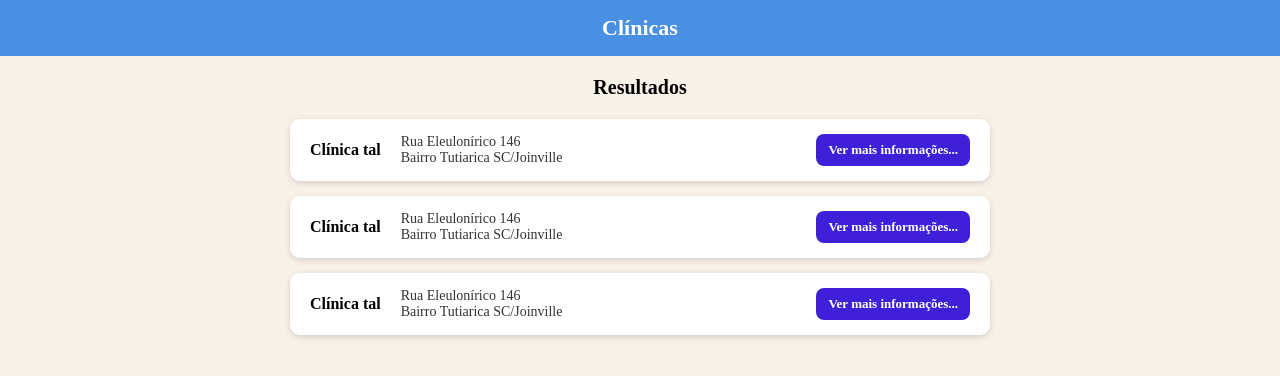
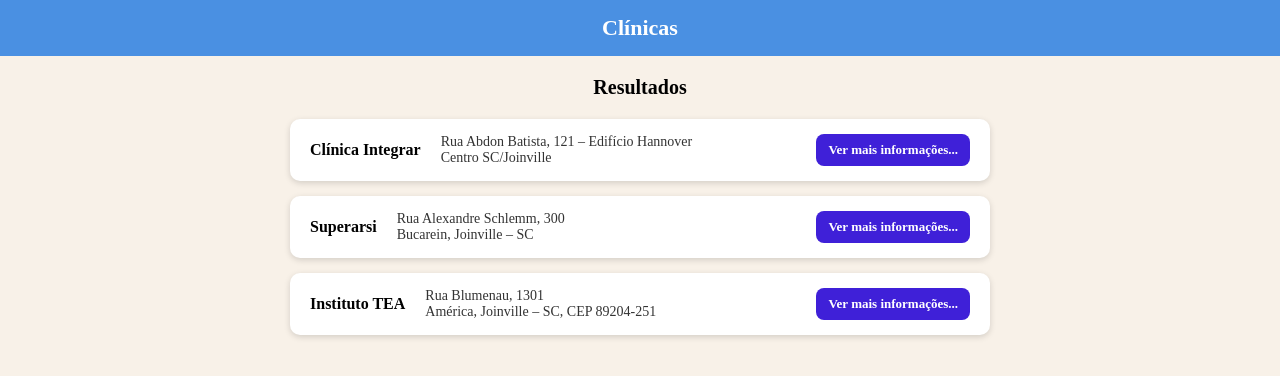
Before and after one commit to vicctwr-star/Feelfreeprojeto, a website: page pages/clinicas.html in a window 1280 px wide. Drawn offline with Linux system fonts and the light colour scheme; a web font is replaced by a local one.

Commit message:
alterei o nome e endereço das clinicas

```diff
--- a/pages/clinicas.html
+++ b/pages/clinicas.html
@@ -1,38 +1,39 @@
 <!DOCTYPE html>
 <html lang="pt-BR">
   <head>
-  <link rel= "stylesheet" href="../assets/styles/clinicas.css">
+    <link rel="stylesheet" href="../assets/styles/clinicas.css" />
     <link rel="stylesheet" href="../assets/styles/global.css" />
-  <meta charset="UTF-8">
-  <meta name="viewport" content="width=device-width, initial-scale=1.0">
+    <meta charset="UTF-8" />
+    <meta name="viewport" content="width=device-width, initial-scale=1.0" />
     <title>Clínicas</title>
   </head>
   <body>
-
-  <header>
-    Clínicas
-
-  </header>
+    <header>Clínicas</header>
 
     <h2>Resultados</h2>
 
     <div class="clinica">
-    <div class="nome">Clínica tal</div>
-    <div class="endereco">Rua Eleulonírico 146<br>Bairro Tutiarica SC/Joinville</div>
+      <div class="nome">Clínica Integrar</div>
+      <div class="endereco">
+        Rua Abdon Batista, 121 – Edifício Hannover<br />Centro SC/Joinville
+      </div>
       <a href="#">Ver mais informações...</a>
     </div>
 
     <div class="clinica">
-    <div class="nome">Clínica tal</div>
-    <div class="endereco">Rua Eleulonírico 146<br>Bairro Tutiarica SC/Joinville</div>
+      <div class="nome">Superarsi</div>
+      <div class="endereco">
+        Rua Alexandre Schlemm, 300<br />Bucarein, Joinville – SC
+      </div>
       <a href="#">Ver mais informações...</a>
     </div>
 
     <div class="clinica">
-    <div class="nome">Clínica tal</div>
-    <div class="endereco">Rua Eleulonírico 146<br>Bairro Tutiarica SC/Joinville</div>
+      <div class="nome">Instituto TEA</div>
+      <div class="endereco">
+        Rua Blumenau, 1301<br />América, Joinville – SC, CEP 89204-251
+      </div>
       <a href="#">Ver mais informações...</a>
     </div>
-
   </body>
 </html>
```
Lines whose indentation alone changed are shown as unchanged.
